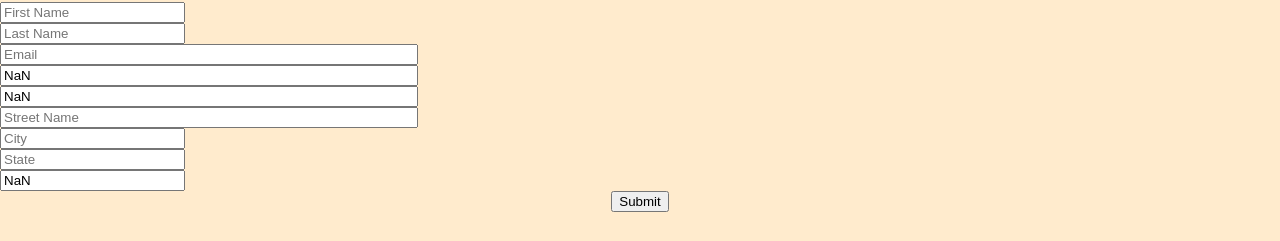
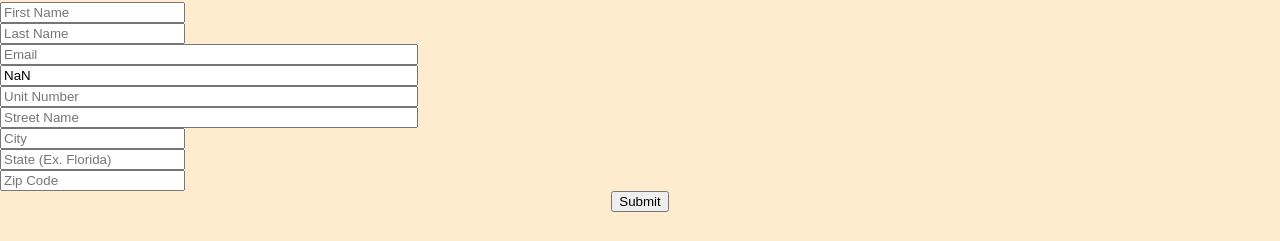
Before and after one commit to ADM-GenC-July-22/NobleAndBarnesFrontEnd, an Angular app: page /updateCustomer in a window 1280 px wide. Shown: the part 510-751 px from the top of the page. Built offline with nearby package versions, Linux system fonts and the light colour scheme.

Commit message:
Working Update

```diff
--- a/src/app/address.ts
+++ b/src/app/address.ts
@@ -5,6 +5,6 @@ export class Address {
         public streetName : string,
         public city : string,
         public state : string,
-        public zipcode : number
+        public zipCode : number
         ){}
 }
--- a/src/app/customer-service.service.ts
+++ b/src/app/customer-service.service.ts
@@ -13,8 +13,14 @@ export class CustomerServiceService {
   constructor(private http:HttpClient) { }
 
 
-  updateCustomer(id:number, customer:Customer): Observable<Object>{
+  updateCustomer(customer:Customer): Observable<Object>{
 
-      return this.http.put(`${this.baseUrl}/${id}`, customer );
+     // console.log('user data', customer);
+      let httpOptions = {}
+
+      return this.http.put<any>(`${this.baseUrl}`, customer, httpOptions );
+
     }
+
+
   }
--- a/src/app/customer/customer.component.html
+++ b/src/app/customer/customer.component.html
@@ -3,44 +3,44 @@
 <div class="form-body">
     <div class="d-flex">
         <div class="col-6">
-            <input type="text" placeholder="First Name" name="firstname" [(ngModel)]="customer.firstName" />
+            <input type="text" required placeholder="First Name" name="firstname" [(ngModel)]="customer.firstName" />
         </div>
         <div class="col-6">
-            <input type="text" placeholder="Last Name" name="lastname" [(ngModel)]="customer.lastName" />
+            <input type="text" required placeholder="Last Name" name="lastname" [(ngModel)]="customer.lastName" />
         </div>
     </div>
     <div class="pt-3">
-        <input type="email" placeholder="Email" style="width: 410px;" name="email" [(ngModel)]="customer.email" />
+        <input type="email" required placeholder="Email" style="width: 410px;" name="email" [(ngModel)]="customer.email" />
     </div>
     <div class="d-flex pt-3">
         <div>
-            <input type="text" placeholder="Phone Number" style="width: 410px;" name="phonenumber"
+            <input type="tel" required placeholder="Phone Number" style="width: 410px;" name="phonenumber"
                 [(ngModel)]="customer.phoneNumber" />
         </div>
     </div>
     <div class="d-flex pt-3">
         <div>
-            <input type="text" placeholder="Unit Number" style="width: 410px;" name="unitNumber"
+            <input type="number" required placeholder="Unit Number" style="width: 410px;" name="unitNumber"
                 [(ngModel)]="customer.addressObj.unitNumber" />
         </div>
     </div>
     <div class="d-flex pt-3">
         <div>
-            <input type="text" placeholder="Street Name" style="width: 410px;" name="streetName"
+            <input type="text" required placeholder="Street Name" style="width: 410px;" name="streetName"
                 [(ngModel)]="customer.addressObj.streetName" />
         </div>
     </div>
     <div class="d-flex pt-3">
         <div class="col-6">
-            <input type="text" placeholder="City" name="city" [(ngModel)]="customer.addressObj.city" />
+            <input type="text" required placeholder="City" name="city" [(ngModel)]="customer.addressObj.city" />
         </div>
         <div class="col-6">
-            <input type="text" placeholder="State" name="state" [(ngModel)]="customer.addressObj.state" />
+            <input type="text" required minlength="4" maxlength="13" placeholder="State (Ex. Florida)" name="state" [(ngModel)]="customer.addressObj.state" />
         </div>
     </div>
     <div class="d-flex pt-3">
         <div>
-            <input type="text" placeholder="Zip Code" name="zipcode" [(ngModel)]="customer.addressObj.zipcode" />
+            <input type="number" required minlength="5" maxlength="5" placeholder="Zip Code" name="zipcode" [(ngModel)]="customer.addressObj.zipCode" />
         </div>
     </div>
     <div class="pt-3" style="text-align: center;">
--- a/src/app/customer/customer.component.ts
+++ b/src/app/customer/customer.component.ts
@@ -12,32 +12,40 @@ import { CustomerServiceService } from '../customer-service.service';
 })
 export class CustomerComponent implements OnInit {
 
+//customer: Customer;
 
   customer = {
-    "customerID": NaN,
+    "customerID": 1,
     "firstName": "",
     "lastName": "",
     "email": "",
     "phoneNumber": NaN,
     "addressObj": {
-      "addressID": NaN,
+      "addressID": 1,
       "unitNumber": NaN,
       "streetName": "",
       "city": "",
       "state" : "",
-      "zipcode": NaN
+      "zipCode": NaN
     }
   };
 
-
+private customertest: Customer[]
   constructor(private customerService : CustomerServiceService) { }
 
 
+
   submit() {
+    // this.customer.customerID = 1;
+    // this.customer.addressObj.addressID = 1;
     console.log('user data', this.customer);
-    this.customerService.updateCustomer(this.customer.customerID, this.customer);
+    this.customerService.updateCustomer(this.customer)
+    .subscribe();
+
 
     }
+
+
 
     ngOnInit(): void {
 
```
